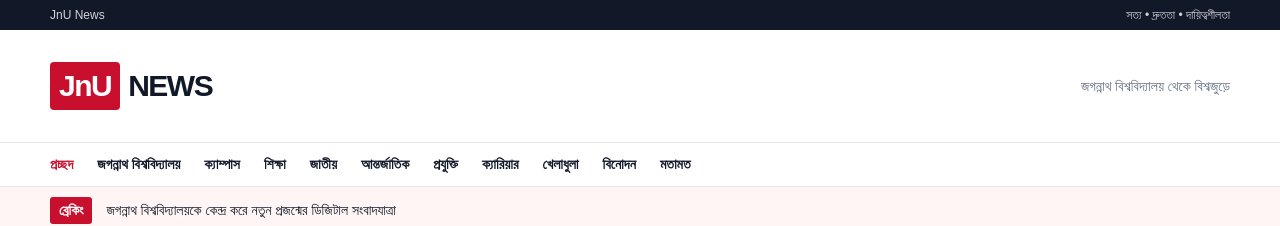
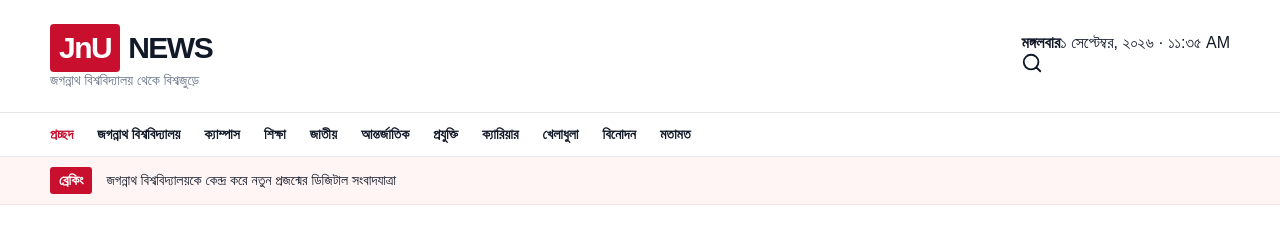
Before and after one commit to pavelsarwar/jnunews, a Next.js app: page / in a window 1280 px wide. Shown: the top 226 px of the page. Built offline with nearby package versions, Linux system fonts and the light colour scheme; no server answers; the database is empty; a web font is replaced by a local one.

Commit message:
Simplify header and add live tools

```diff
--- a/src/components/Header.tsx
+++ b/src/components/Header.tsx
@@ -1,3 +1,17 @@
 import Link from "next/link";
+import HeaderTools from "@/components/HeaderTools";
 import { getCategories } from "@/lib/news";
-export default async function Header(){const categories=await getCategories();return <><div className="topbar"><div className="container topbarInner"><span>JnU News</span><span>সত্য • দ্রুততা • দায়িত্বশীলতা</span></div></div><header className="header"><div className="container brandRow"><Link href="/" className="brand" aria-label="JnU News home"><span className="brandMark">JnU</span><span>NEWS</span></Link><div className="tagline">জগন্নাথ বিশ্ববিদ্যালয় থেকে বিশ্বজুড়ে</div></div><nav className="nav"><div className="container navScroll"><Link href="/" className="navHome">প্রচ্ছদ</Link>{categories.map(c=><Link key={c.id} href={`/#${c.slug}`}>{c.name}</Link>)}</div></nav></header></>}
+
+export default async function Header(){
+  const categories=await getCategories();
+  return <header className="header">
+    <div className="container brandRow">
+      <div>
+        <Link href="/" className="brand" aria-label="JnU News home"><span className="brandMark">JnU</span><span>NEWS</span></Link>
+        <div className="tagline">জগন্নাথ বিশ্ববিদ্যালয় থেকে বিশ্বজুড়ে</div>
+      </div>
+      <HeaderTools/>
+    </div>
+    <nav className="nav"><div className="container navScroll"><Link href="/" className="navHome">প্রচ্ছদ</Link>{categories.map(c=><Link key={c.id} href={`/#${c.slug}`}>{c.name}</Link>)}</div></nav>
+  </header>;
+}
```
